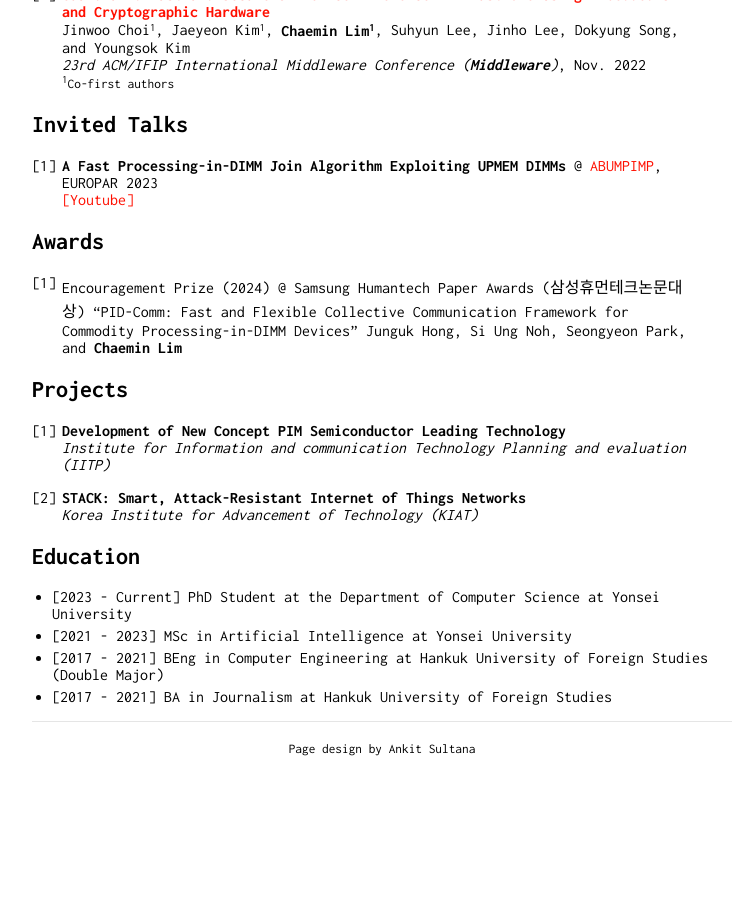
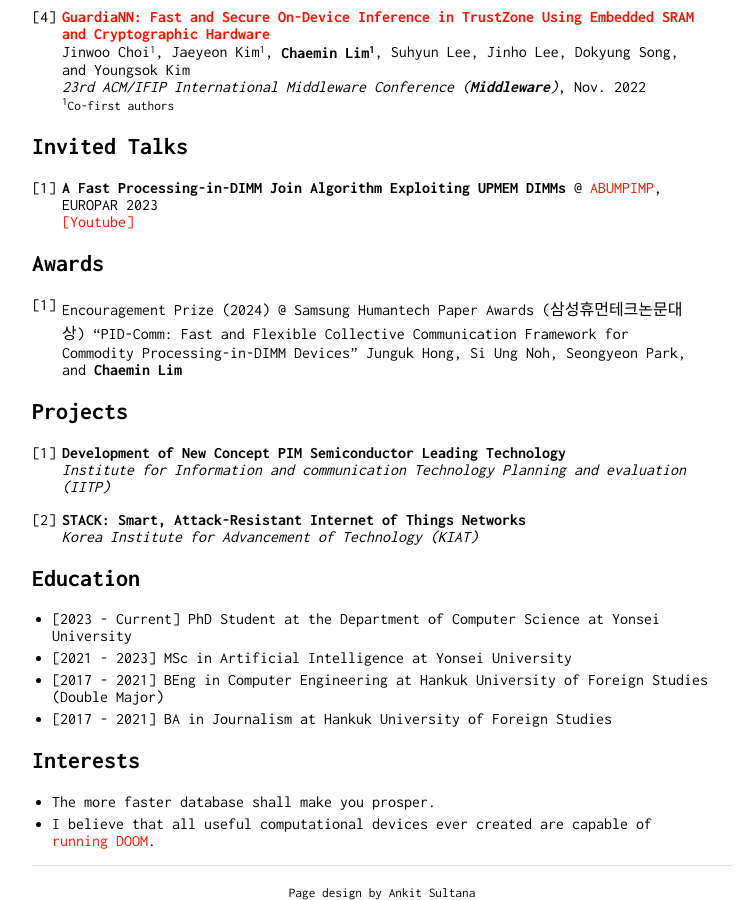
Before and after one commit to janoslim/janoslim.github.io, a Jekyll site: the page built from index.md, in a window 1280 px wide and 900 px high, scrolled down 830 px. Shown: the whole window, without its empty margins (258-996 px from the left). Built offline with Jekyll 4.4.1, drawn with Linux system fonts in a browser that asks for light colours; our own code applies the rules of GitHub Pages for plain Markdown files; before the commit the page ends 1586 px from its top, so only the background shows below that; some of the changed text lies outside the part shown.

Commit message:
Update index.md

```diff
--- a/index.md
+++ b/index.md
@@ -15,6 +15,7 @@ Hi! I am Chaemin Lim, currently a Ph.D student in the Department of Computer Sci
 ## Research Interest
 
 * Hardware/Software Co-optimization with Modern Hardware
+* Hardware-Accelerated Database Systems
 
 ## Publications
 
@@ -60,3 +61,7 @@ Junguk Hong, Si Ung Noh, Seongyeon Park, and <b>Chaemin Lim</b>
 * [2021 - 2023] MSc in Artificial Intelligence at Yonsei University
 * [2017 - 2021] BEng in Computer Engineering at Hankuk University of Foreign Studies (Double Major)
 * [2017 - 2021] BA in Journalism at Hankuk University of Foreign Studies
+
+## Interests
+* The more faster database shall make you prosper.
+* I believe that all useful computational devices ever created are capable of <a href="https://www.reddit.com/r/itrunsdoom/">running DOOM</a>.
```
